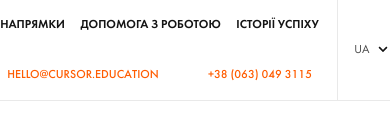
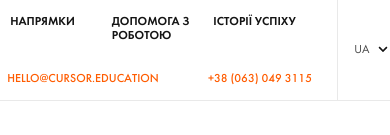
Before and after one commit to BuboScandiacus28/test-work, a plain HTML site: page index.html in a window 390 px wide. Shown: the top 135 px of the page. Drawn offline with Linux system fonts and the light colour scheme.

Commit message:
adaptive 3

```diff
--- a/css/main.css
+++ b/css/main.css
@@ -146,7 +146,11 @@ header {
 
 .menu-list {
 	display: flex;
-	justify-content: space-between;
+	justify-content: center;
+}
+
+.menu-list > * {
+	flex-basis: 30%;
 }
 
 .menu-item:nth-child(even) {
--- a/css/media.css
+++ b/css/media.css
@@ -36,7 +36,7 @@
 @media (max-width: 768px) {
 
     .menu-item:nth-child(even) {
-        margin: auto 1em;
+        margin: auto 0.5em;
     }
 
     .email, .phone {
```
